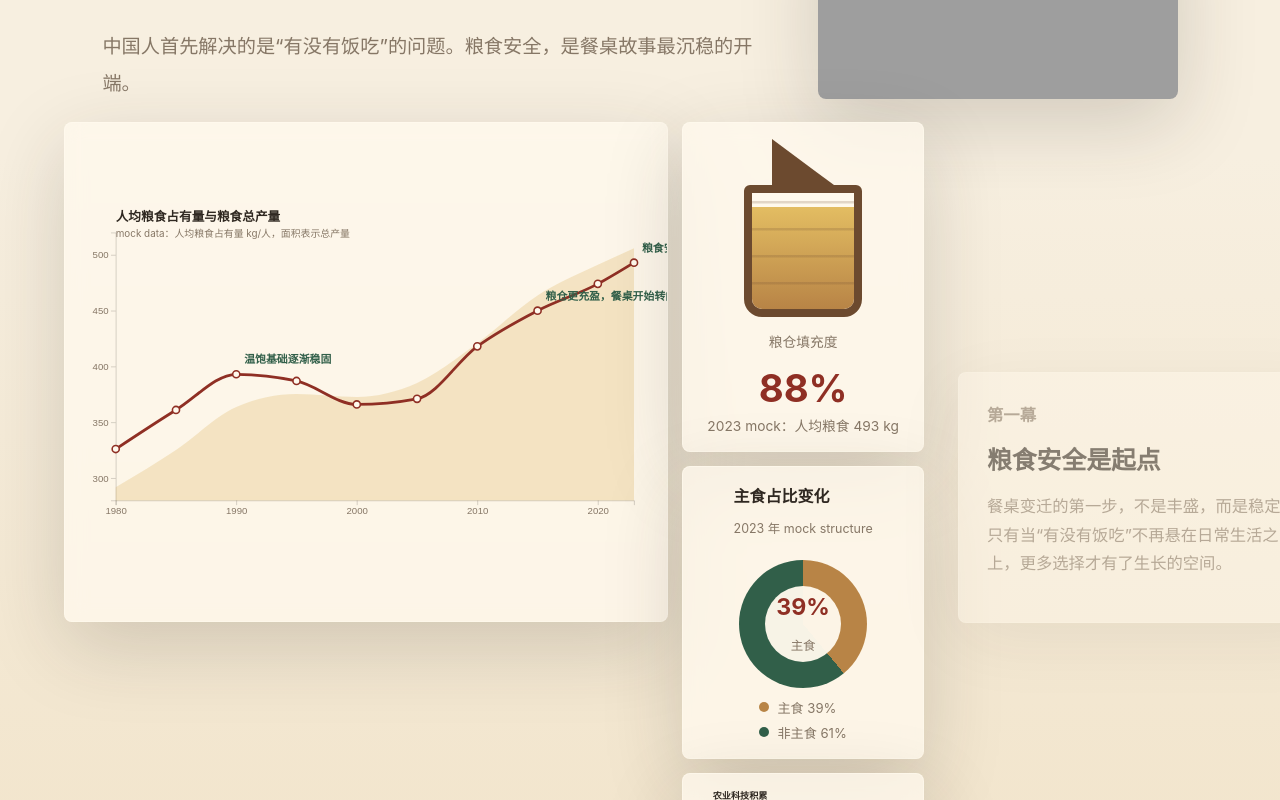
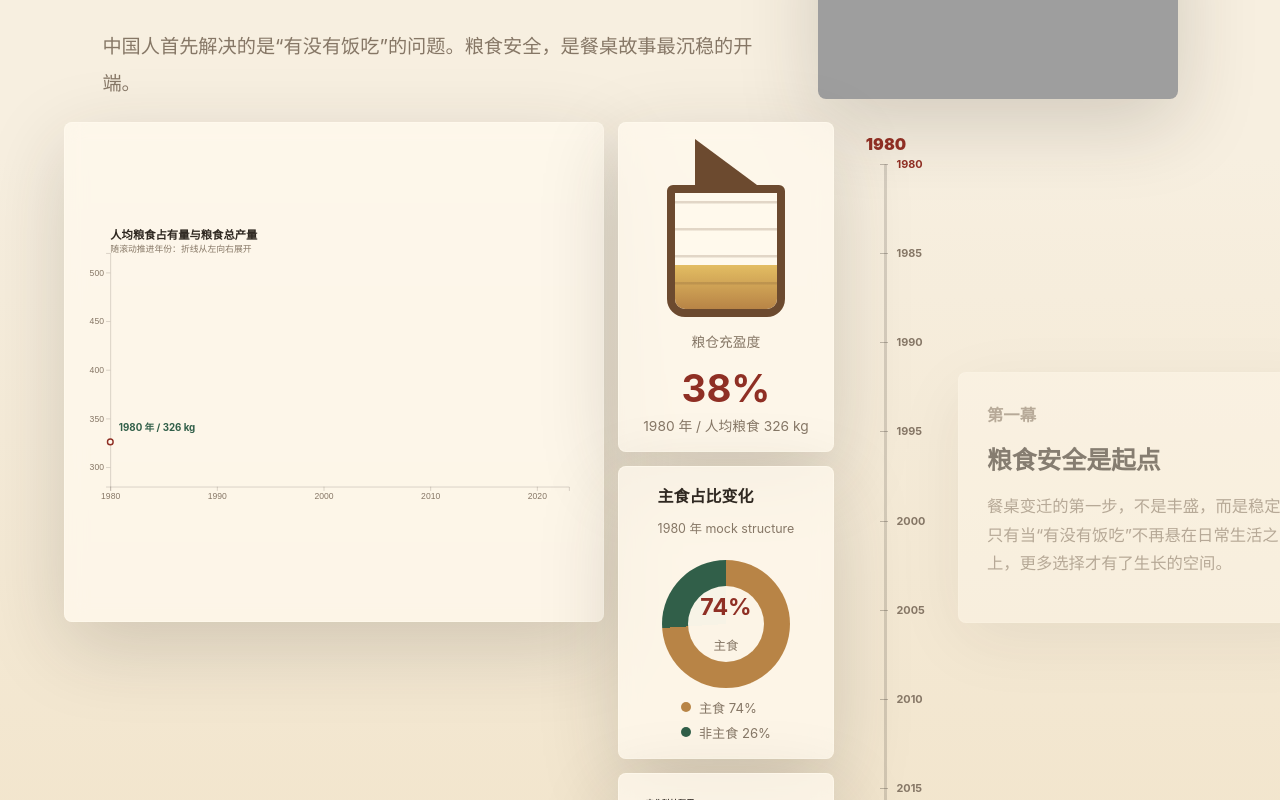
Before and after one commit to ifsihj/26DataVis.hw4, a Vue app: page / in a window 1280 px wide. Shown: the part 980-1780 px from the top of the page. Built offline with nearby package versions, Linux system fonts and the light colour scheme; grey boxes are pictures that could not be loaded.

Commit message:
drive grain scene with scroll timeline

```diff
--- a/src/App.vue
+++ b/src/App.vue
@@ -6,6 +6,7 @@ import FinalSection from './components/layout/FinalSection.vue';
 import GrainLineChart from './components/charts/GrainLineChart.vue';
 import AgriTechMiniChart from './components/charts/AgriTechMiniChart.vue';
 import StapleShareDonut from './components/charts/StapleShareDonut.vue';
+import GrainTimeAxis from './components/charts/GrainTimeAxis.vue';
 import DietStackedAreaChart from './components/charts/DietStackedAreaChart.vue';
 import DietDiversityChart from './components/charts/DietDiversityChart.vue';
 import TakeoutGrowthChart from './components/charts/TakeoutGrowthChart.vue';
@@ -83,12 +84,13 @@ const sceneThreeSteps = [
       image="/assets/hero-table-grain.png"
     />
     <ScrollSection id="enough" tone="field" :steps="sceneOneSteps">
-      <template #visual="{ activeStep }">
+      <template #visual="{ activeStep, scrollProgress }">
         <div class="scene-grid scene-grid--grain">
-          <GrainLineChart :active-step="activeStep" />
-          <GrainBarnVisual :active-step="activeStep" />
-          <StapleShareDonut :active-step="activeStep" />
+          <GrainLineChart :active-step="activeStep" :progress="scrollProgress" />
+          <GrainBarnVisual :active-step="activeStep" :progress="scrollProgress" />
+          <StapleShareDonut :active-step="activeStep" :progress="scrollProgress" />
           <AgriTechMiniChart :active-step="activeStep" />
+          <GrainTimeAxis :progress="scrollProgress" />
         </div>
       </template>
     </ScrollSection>
--- a/src/components/charts/GrainLineChart.vue
+++ b/src/components/charts/GrainLineChart.vue
@@ -1,69 +1,100 @@
 <script setup>
-import { onMounted, ref, watch } from 'vue';
+import { computed, onMounted, ref, watch } from 'vue';
 import * as d3 from 'd3';
 import { grainData } from '../../data/grainData.js';
 import { clearSvg, createTooltip, hideTooltip, showTooltip } from '../../utils/chartUtils.js';
 
 const props = defineProps({
   activeStep: { type: Number, default: 0 },
+  progress: { type: Number, default: 0 },
 });
 
 const svgRef = ref(null);
 
+const currentYear = computed(() => {
+  const minYear = grainData[0].year;
+  const maxYear = grainData[grainData.length - 1].year;
+  return minYear + (maxYear - minYear) * props.progress;
+});
+
+function interpolateByYear(year) {
+  const index = d3.bisector((d) => d.year).right(grainData, year);
+  if (index <= 0) return grainData[0];
+  if (index >= grainData.length) return grainData[grainData.length - 1];
+  const prev = grainData[index - 1];
+  const next = grainData[index];
+  const t = (year - prev.year) / (next.year - prev.year);
+
+  return {
+    year,
+    grainPerCapita: prev.grainPerCapita + (next.grainPerCapita - prev.grainPerCapita) * t,
+    grainProduction: prev.grainProduction + (next.grainProduction - prev.grainProduction) * t,
+    stapleShare: prev.stapleShare + (next.stapleShare - prev.stapleShare) * t,
+  };
+}
+
 function draw() {
   const width = 760;
   const height = 420;
-  const margin = { top: 34, right: 42, bottom: 48, left: 64 };
+  const margin = { top: 42, right: 48, bottom: 48, left: 64 };
   const svg = clearSvg(svgRef, width, height);
   const tooltip = createTooltip();
   const x = d3.scaleLinear().domain(d3.extent(grainData, (d) => d.year)).range([margin.left, width - margin.right]);
   const y = d3.scaleLinear().domain([280, 520]).range([height - margin.bottom, margin.top]);
   const areaY = d3.scaleLinear().domain([30000, 72000]).range([height - margin.bottom, margin.top]);
-  const visibleCount = props.activeStep === 0 ? 3 : props.activeStep === 1 ? 8 : grainData.length;
-  const visibleData = grainData.slice(0, visibleCount);
+  const point = interpolateByYear(currentYear.value);
+  const visibleData = [
+    ...grainData.filter((d) => d.year <= currentYear.value),
+    point,
+  ].filter((d, index, list) => index === 0 || d.year !== list[index - 1].year);
 
-  svg.append('text').attr('x', margin.left).attr('y', 20).attr('class', 'chart-title').text('人均粮食占有量与粮食总产量');
-  svg.append('text').attr('x', margin.left).attr('y', 40).attr('class', 'chart-note').text('mock data：人均粮食占有量 kg/人，面积表示总产量');
+  svg.append('text').attr('x', margin.left).attr('y', 22).attr('class', 'chart-title').text('人均粮食占有量与粮食总产量');
+  svg.append('text').attr('x', margin.left).attr('y', 40).attr('class', 'chart-note').text('随滚动推进年份：折线从左向右展开');
   svg.append('g').attr('transform', `translate(0,${height - margin.bottom})`).call(d3.axisBottom(x).tickFormat(d3.format('d')).ticks(6));
   svg.append('g').attr('transform', `translate(${margin.left},0)`).call(d3.axisLeft(y).ticks(5));
 
   const area = d3.area().x((d) => x(d.year)).y0(height - margin.bottom).y1((d) => areaY(d.grainProduction)).curve(d3.curveMonotoneX);
+  const line = d3.line().x((d) => x(d.year)).y((d) => y(d.grainPerCapita)).curve(d3.curveMonotoneX);
+
   svg.append('path').datum(visibleData).attr('class', 'area-fill').attr('d', area);
+  svg.append('path').datum(visibleData).attr('class', 'grain-line').attr('d', line);
 
-  const line = d3.line().x((d) => x(d.year)).y((d) => y(d.grainPerCapita)).curve(d3.curveMonotoneX);
-  const path = svg.append('path').datum(visibleData).attr('class', 'grain-line').attr('d', line);
-  const length = path.node()?.getTotalLength() ?? 0;
-  path.attr('stroke-dasharray', `${length} ${length}`).attr('stroke-dashoffset', length).transition().duration(900).attr('stroke-dashoffset', 0);
+  svg
+    .append('line')
+    .attr('class', 'time-cursor')
+    .attr('x1', x(point.year))
+    .attr('x2', x(point.year))
+    .attr('y1', margin.top)
+    .attr('y2', height - margin.bottom);
+
+  svg
+    .append('circle')
+    .attr('class', 'grain-dot grain-dot--active')
+    .attr('cx', x(point.year))
+    .attr('cy', y(point.grainPerCapita))
+    .attr('r', 6);
+
+  svg
+    .append('text')
+    .attr('class', 'annotation')
+    .attr('x', Math.min(x(point.year) + 12, width - 170))
+    .attr('y', y(point.grainPerCapita) - 16)
+    .text(`${Math.round(point.year)} 年 / ${Math.round(point.grainPerCapita)} kg`);
 
   svg
     .selectAll('.grain-dot')
-    .data(visibleData)
+    .data(grainData.filter((d) => d.year <= currentYear.value))
     .join('circle')
     .attr('class', 'grain-dot')
     .attr('cx', (d) => x(d.year))
     .attr('cy', (d) => y(d.grainPerCapita))
-    .attr('r', 4.5)
+    .attr('r', 4)
     .on('mousemove', (event, d) => showTooltip(tooltip, event, `<strong>${d.year}</strong><br/>人均粮食：${d.grainPerCapita} kg<br/>总产量：${d.grainProduction} 万吨<br/>主食占比：${d.stapleShare}%`))
     .on('mouseleave', () => hideTooltip(tooltip));
-
-  const annotations = [
-    { year: 1990, label: '温饱基础逐渐稳固' },
-    { year: 2015, label: '粮仓更充盈，餐桌开始转向丰富' },
-    { year: 2023, label: '粮食安全成为现代餐桌底座' },
-  ].filter((item) => visibleData.some((d) => d.year === item.year));
-
-  svg
-    .selectAll('.annotation')
-    .data(annotations)
-    .join('text')
-    .attr('class', 'annotation')
-    .attr('x', (d) => x(d.year) + 10)
-    .attr('y', (d) => y(grainData.find((row) => row.year === d.year).grainPerCapita) - 14)
-    .text((d) => d.label);
 }
 
 onMounted(draw);
-watch(() => props.activeStep, draw);
+watch(() => [props.activeStep, props.progress], draw);
 </script>
 
 <template>
--- /dev/null
+++ b/src/components/charts/GrainTimeAxis.vue
@@ -0,0 +1,33 @@
+<script setup>
+import { computed } from 'vue';
+import { grainData } from '../../data/grainData.js';
+
+const props = defineProps({
+  progress: { type: Number, default: 0 },
+});
+
+const years = grainData.map((item) => item.year);
+const currentYear = computed(() => {
+  const minYear = years[0];
+  const maxYear = years[years.length - 1];
+  return Math.round(minYear + (maxYear - minYear) * props.progress);
+});
+</script>
+
+<template>
+  <aside class="grain-time-axis" aria-label="吃得饱时间轴">
+    <div class="grain-time-axis__year">{{ currentYear }}</div>
+    <div class="grain-time-axis__track">
+      <div class="grain-time-axis__fill" :style="{ height: `${progress * 100}%` }" />
+      <span
+        v-for="year in years"
+        :key="year"
+        class="grain-time-axis__tick"
+        :class="{ 'is-passed': year <= currentYear }"
+        :style="{ top: `${((year - years[0]) / (years[years.length - 1] - years[0])) * 100}%` }"
+      >
+        {{ year }}
+      </span>
+    </div>
+  </aside>
+</template>
--- a/src/components/charts/StapleShareDonut.vue
+++ b/src/components/charts/StapleShareDonut.vue
@@ -1,17 +1,29 @@
 <script setup>
 import { computed } from 'vue';
+import * as d3 from 'd3';
 import { grainData } from '../../data/grainData.js';
 
 const props = defineProps({
   activeStep: { type: Number, default: 0 },
+  progress: { type: Number, default: 0 },
 });
 
-const years = [1980, 2000, 2023];
-const year = computed(() => years[Math.min(props.activeStep, years.length - 1)]);
-const item = computed(() => grainData.find((row) => row.year === year.value) ?? grainData[0]);
-const otherShare = computed(() => 100 - item.value.stapleShare);
+const currentYear = computed(() => grainData[0].year + (grainData[grainData.length - 1].year - grainData[0].year) * props.progress);
+
+function interpolateStapleShare(year) {
+  const index = d3.bisector((d) => d.year).right(grainData, year);
+  if (index <= 0) return grainData[0].stapleShare;
+  if (index >= grainData.length) return grainData[grainData.length - 1].stapleShare;
+  const prev = grainData[index - 1];
+  const next = grainData[index];
+  const t = (year - prev.year) / (next.year - prev.year);
+  return prev.stapleShare + (next.stapleShare - prev.stapleShare) * t;
+}
+
+const stapleShare = computed(() => Math.round(interpolateStapleShare(currentYear.value)));
+const otherShare = computed(() => 100 - stapleShare.value);
 const background = computed(
-  () => `conic-gradient(#b88446 0 ${item.value.stapleShare}%, #315f49 ${item.value.stapleShare}% 100%)`,
+  () => `conic-gradient(#b88446 0 ${stapleShare.value}%, #315f49 ${stapleShare.value}% 100%)`,
 );
 </script>
 
@@ -19,16 +31,16 @@ const background = computed(
   <div class="donut-card chart-card">
     <div>
       <p class="chart-title">主食占比变化</p>
-      <p class="chart-note">{{ year }} 年 mock structure</p>
+      <p class="chart-note">{{ Math.round(currentYear) }} 年 mock structure</p>
     </div>
     <div class="donut" :style="{ background }">
       <div class="donut__inner">
-        <strong>{{ item.stapleShare }}%</strong>
+        <strong>{{ stapleShare }}%</strong>
         <span>主食</span>
       </div>
     </div>
     <div class="donut-legend">
-      <span><i class="grain" />主食 {{ item.stapleShare }}%</span>
+      <span><i class="grain" />主食 {{ stapleShare }}%</span>
       <span><i class="other" />非主食 {{ otherShare }}%</span>
     </div>
   </div>
--- a/src/components/layout/ScrollSection.vue
+++ b/src/components/layout/ScrollSection.vue
@@ -1,4 +1,5 @@
 <script setup>
+import { ref } from 'vue';
 import StepText from './StepText.vue';
 import { useScrollStep } from '../../utils/useScrollStep.js';
 
@@ -8,13 +9,14 @@ const props = defineProps({
   steps: { type: Array, required: true },
 });
 
-const { activeStep, setStepRef } = useScrollStep(props.steps.length);
+const sectionRef = ref(null);
+const { activeStep, scrollProgress, setStepRef } = useScrollStep(props.steps.length, sectionRef);
 </script>
 
 <template>
-  <section class="scrolly-section" :class="`scrolly-section--${tone}`" :id="id">
+  <section ref="sectionRef" class="scrolly-section" :class="`scrolly-section--${tone}`" :id="id">
     <div class="sticky-visual">
-      <slot name="visual" :active-step="activeStep" />
+      <slot name="visual" :active-step="activeStep" :scroll-progress="scrollProgress" />
     </div>
     <div class="scroll-steps">
       <StepText
--- a/src/components/visuals/GrainBarnVisual.vue
+++ b/src/components/visuals/GrainBarnVisual.vue
@@ -1,14 +1,28 @@
 <script setup>
 import { computed } from 'vue';
+import * as d3 from 'd3';
 import { grainData } from '../../data/grainData.js';
 
 const props = defineProps({
   activeStep: { type: Number, default: 0 },
+  progress: { type: Number, default: 0 },
 });
 
-const fillLevels = [42, 68, 88];
-const latest = grainData[grainData.length - 1];
-const fillLevel = computed(() => fillLevels[props.activeStep] ?? fillLevels[0]);
+const currentYear = computed(() => grainData[0].year + (grainData[grainData.length - 1].year - grainData[0].year) * props.progress);
+const grainScale = d3.scaleLinear().domain(d3.extent(grainData, (d) => d.grainPerCapita)).range([38, 90]);
+
+function interpolateByYear(year, key) {
+  const index = d3.bisector((d) => d.year).right(grainData, year);
+  if (index <= 0) return grainData[0][key];
+  if (index >= grainData.length) return grainData[grainData.length - 1][key];
+  const prev = grainData[index - 1];
+  const next = grainData[index];
+  const t = (year - prev.year) / (next.year - prev.year);
+  return prev[key] + (next[key] - prev[key]) * t;
+}
+
+const grainPerCapita = computed(() => interpolateByYear(currentYear.value, 'grainPerCapita'));
+const fillLevel = computed(() => Math.round(grainScale(grainPerCapita.value)));
 </script>
 
 <template>
@@ -21,9 +35,9 @@ const fillLevel = computed(() => fillLevels[props.activeStep] ?? fillLevels[0]);
       </div>
     </div>
     <div class="barn-card__copy">
-      <p>粮仓填充度</p>
+      <p>粮仓充盈度</p>
       <strong>{{ fillLevel }}%</strong>
-      <span>2023 mock：人均粮食 {{ latest.grainPerCapita }} kg</span>
+      <span>{{ Math.round(currentYear) }} 年 / 人均粮食 {{ Math.round(grainPerCapita) }} kg</span>
     </div>
   </div>
 </template>
--- a/src/styles/global.css
+++ b/src/styles/global.css
@@ -254,7 +254,7 @@ input {
 }
 
 .scene-grid--grain {
-  grid-template-columns: minmax(0, 1.55fr) minmax(0, 0.62fr);
+  grid-template-columns: minmax(0, 1.55fr) minmax(0, 0.62fr) 76px;
 }
 
 .scene-grid--grain .chart-card:first-child {
@@ -270,6 +270,66 @@ input {
 .scene-grid--grain .mini-chart {
   min-height: 170px;
   height: 170px;
+}
+
+.grain-time-axis {
+  grid-column: 3;
+  grid-row: 1 / span 3;
+  display: grid;
+  grid-template-rows: auto 1fr;
+  gap: 10px;
+  align-self: stretch;
+  min-height: 500px;
+  padding: 12px 0;
+}
+
+.grain-time-axis__year {
+  color: var(--red);
+  font-size: 1rem;
+  font-weight: 900;
+  text-align: center;
+}
+
+.grain-time-axis__track {
+  position: relative;
+  width: 3px;
+  margin: 0 auto;
+  border-radius: 999px;
+  background: rgba(47, 40, 33, 0.16);
+}
+
+.grain-time-axis__fill {
+  position: absolute;
+  top: 0;
+  left: 0;
+  width: 100%;
+  border-radius: 999px;
+  background: var(--red);
+  transition: height 80ms linear;
+}
+
+.grain-time-axis__tick {
+  position: absolute;
+  left: 12px;
+  color: var(--muted);
+  font-size: 0.68rem;
+  font-weight: 700;
+  transform: translateY(-50%);
+  transition: color 120ms ease;
+}
+
+.grain-time-axis__tick::before {
+  position: absolute;
+  top: 50%;
+  left: -16px;
+  width: 8px;
+  height: 1px;
+  background: rgba(47, 40, 33, 0.28);
+  content: "";
+}
+
+.grain-time-axis__tick.is-passed {
+  color: var(--red);
 }
 
 .scene-grid--diet,
@@ -894,7 +954,7 @@ svg.chart-card {
   }
 
   .scene-grid--grain {
-    grid-template-columns: repeat(2, minmax(0, 1fr));
+    grid-template-columns: repeat(2, minmax(0, 1fr)) 34px;
     align-items: stretch;
   }
 
@@ -906,7 +966,7 @@ svg.chart-card {
   }
 
   .scene-grid--grain .chart-card:first-child {
-    grid-column: 1 / -1;
+    grid-column: 1 / 3;
     min-height: 280px;
     height: 280px;
   }
@@ -917,9 +977,26 @@ svg.chart-card {
   }
 
   .scene-grid--grain .mini-chart {
-    grid-column: 1 / -1;
+    grid-column: 1 / 3;
     min-height: 180px;
     height: 180px;
+  }
+
+  .grain-time-axis {
+    grid-column: 3;
+    grid-row: 1 / span 3;
+    min-height: 100%;
+    padding: 2px 0;
+  }
+
+  .grain-time-axis__year {
+    writing-mode: vertical-rl;
+    margin: 0 auto;
+    font-size: 0.88rem;
+  }
+
+  .grain-time-axis__tick {
+    display: none;
   }
 
   .chart-card,
--- a/src/utils/useScrollStep.js
+++ b/src/utils/useScrollStep.js
@@ -1,7 +1,8 @@
 import { onBeforeUnmount, onMounted, ref } from 'vue';
 
-export function useScrollStep(stepCount) {
+export function useScrollStep(stepCount, sectionRef) {
   const activeStep = ref(0);
+  const scrollProgress = ref(0);
   const stepRefs = ref([]);
   let observer;
 
@@ -10,6 +11,14 @@ export function useScrollStep(stepCount) {
   };
 
   const updateClosestStep = () => {
+    const section = sectionRef?.value;
+    if (section) {
+      const rect = section.getBoundingClientRect();
+      const scrollable = Math.max(section.offsetHeight - window.innerHeight, 1);
+      const rawProgress = (window.scrollY - (rect.top + window.scrollY)) / scrollable;
+      scrollProgress.value = Math.max(0, Math.min(1, rawProgress));
+    }
+
     const focusY = window.innerHeight * 0.54;
     let nextStep = null;
     let closestDistance = Number.POSITIVE_INFINITY;
@@ -64,5 +73,5 @@ export function useScrollStep(stepCount) {
     window.removeEventListener('resize', updateClosestStep);
   });
 
-  return { activeStep, setStepRef };
+  return { activeStep, scrollProgress, setStepRef };
 }
```
